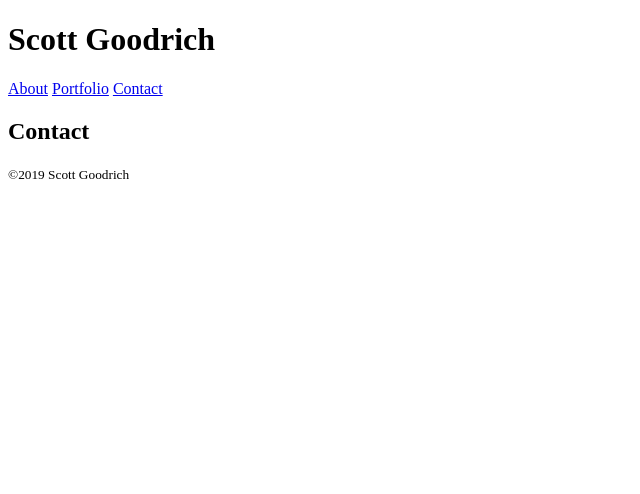
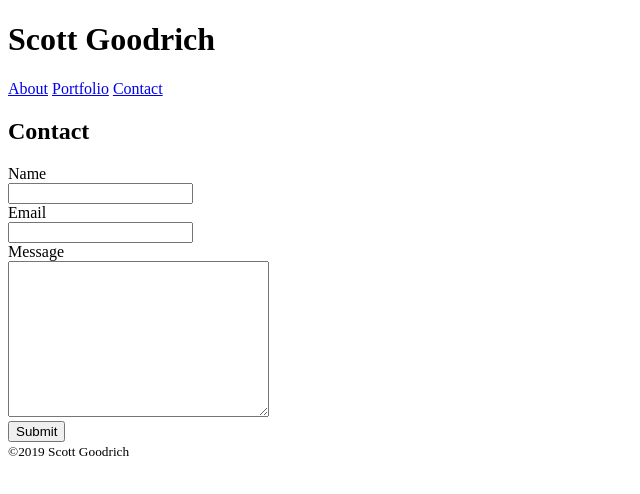
Before and after one commit to ScottGoodrich/Basic-Portfolio, a plain HTML site: page contact.html in a window 1280 px wide. Shown: the whole page, without its empty margins (0-640 px from the left). Drawn offline with Linux system fonts and the light colour scheme; files that its build step writes are made by us from their sources.

Commit message:
updated contact & index

```diff
--- a/contact.html
+++ b/contact.html
@@ -18,6 +18,17 @@
 
             <h2>Contact</h2>
 
+            <form>
+                Name<br>
+                <input type="text" name="name"><br>
+                Email<br>
+                <input type="email"><br>
+                Message<br>
+                <textarea name="message" rows="10" cols="30"></textarea><br>
+                <input type="submit" value="Submit">
+            </form>
+        </section>
+
         <footer><small>&copy;2019 Scott Goodrich</small></footer>
     </body>
 </html>
```
Also changed, not shown: index.html (+1 -1 lines).
